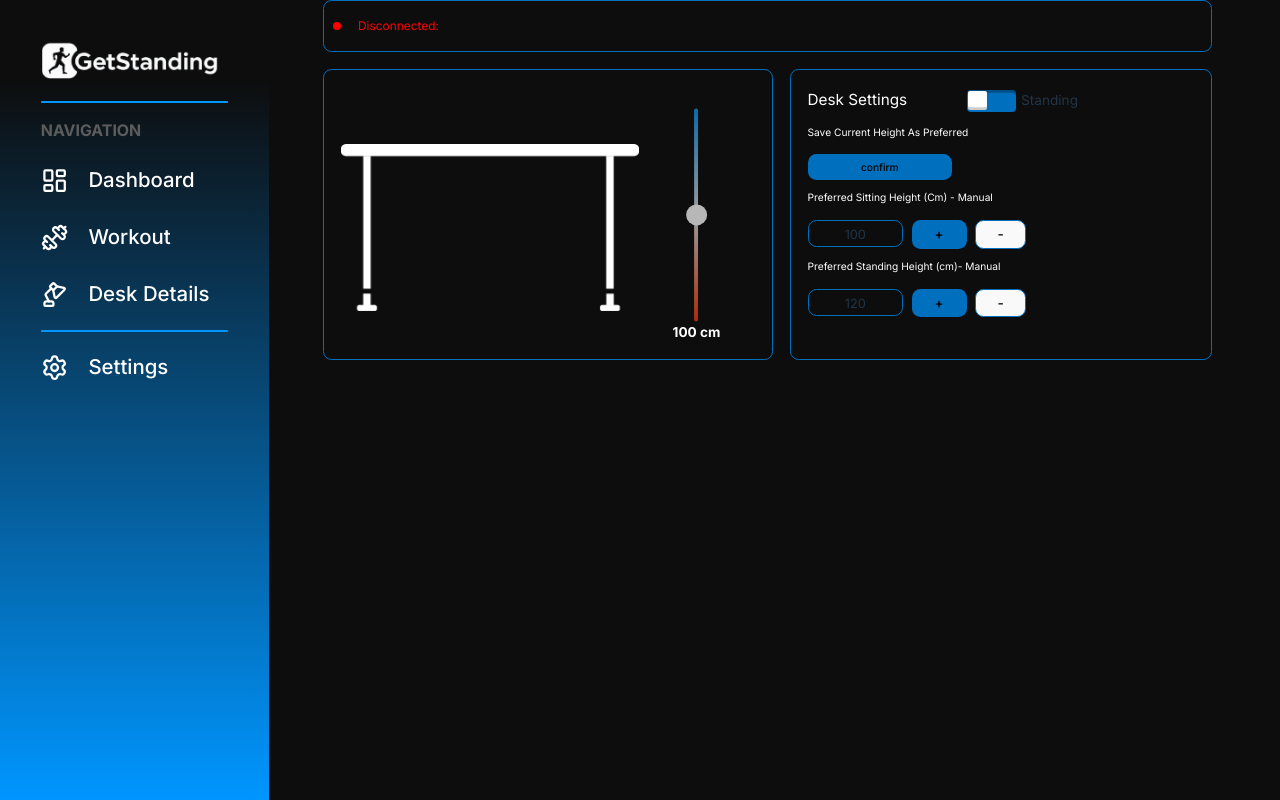
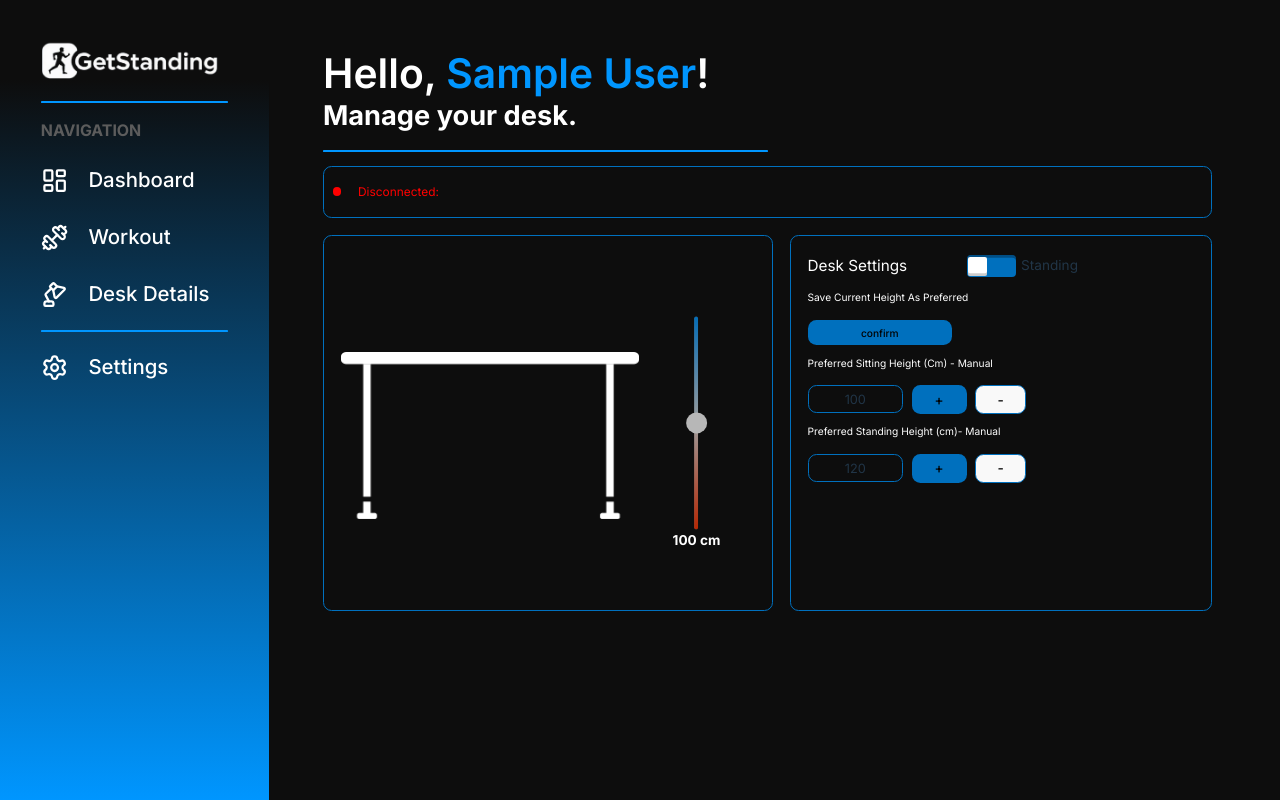
Before and after one commit to vladi245/WebFrontend-group8, a React (Vite) app: page /desk in a window 1280 px wide. Built offline with nearby package versions, Linux system fonts and the light colour scheme; sample sign-in values are in the browser's storage.

Commit message:
feat: add desk text minor grid style

```diff
--- /dev/null
+++ b/src/components/ui/DeskText/Greeting.module.css
@@ -0,0 +1,17 @@
+.greeting {
+    color: white;
+    font-size: 3rem;
+    margin: 0%;
+    margin-top: 60px;
+    font-weight: 600;
+}
+
+.name {
+    color: #0096FF;
+}
+
+.sub{
+    color: white;
+    font-size: 2rem;
+    margin: 0%;
+}
--- /dev/null
+++ b/src/components/ui/DeskText/Greetings.tsx
@@ -0,0 +1,26 @@
+import styles from './Greeting.module.css';
+
+interface GreetingProps {
+  name?: string;
+}
+
+const Greeting = ({ name }: GreetingProps) => {
+  return (
+    <>
+      <h1 className={styles.greeting}>
+        {name ? (
+          <>
+            Hello, <span className={styles.name}>{name}</span>!
+          </>
+        ) : (
+          'Hello, Guest!'
+        )}
+      </h1>
+      <h3 className={styles.sub}>
+        Manage your desk.
+      </h3>
+    </>
+  );
+};
+
+export default Greeting;
--- a/src/pages/Desk/Desk.module.css
+++ b/src/pages/Desk/Desk.module.css
@@ -26,7 +26,7 @@
 }
 
 .subgrid > div {
-    height: 300px;
+    height: 400px;
 }
 
 @media (max-width: 1000px) {
--- a/src/pages/Desk/index.tsx
+++ b/src/pages/Desk/index.tsx
@@ -5,6 +5,9 @@ import DeskSlider from '../../components/DeskSlider/DeskSlider';
 import style from './Desk.module.css';
 import DeskSettings from '../../components/DeskSettings/DeskSettings';
 import Navbar from '../../components/NavbarVertical/Navbar';
+import Seperator
+ from '../../components/ui/Seperator/Seperator';
+import Greeting from '../../components/ui/DeskText/Greetings';
 export default function Desk() {
     const [currentHeight, setCurrentHeight] = useState<number>(100);
 
@@ -12,11 +15,20 @@ export default function Desk() {
         setCurrentHeight(height);
     };
 
+    const storedUserForGreeting = typeof window !== 'undefined' ? localStorage.getItem('user') : null;
+    const parsedUserForGreeting = storedUserForGreeting ? JSON.parse(storedUserForGreeting) : null;
+    const displayName = parsedUserForGreeting?.name ?? parsedUserForGreeting?.username ?? 'Guest';
+
+
     return (
         <div className={style.zoomContainer}>
 
             <Navbar />
             <div className={style.gridContainer}>
+                <Greeting name={displayName} />
+                <div style={{ width: '50%' }}>
+                    <Seperator variant="accent" />
+                </div>
                 <ConnectionStatus />
                 <div className={style.subgrid}>
                     <DeskSlider initialHeight={currentHeight} />
```
